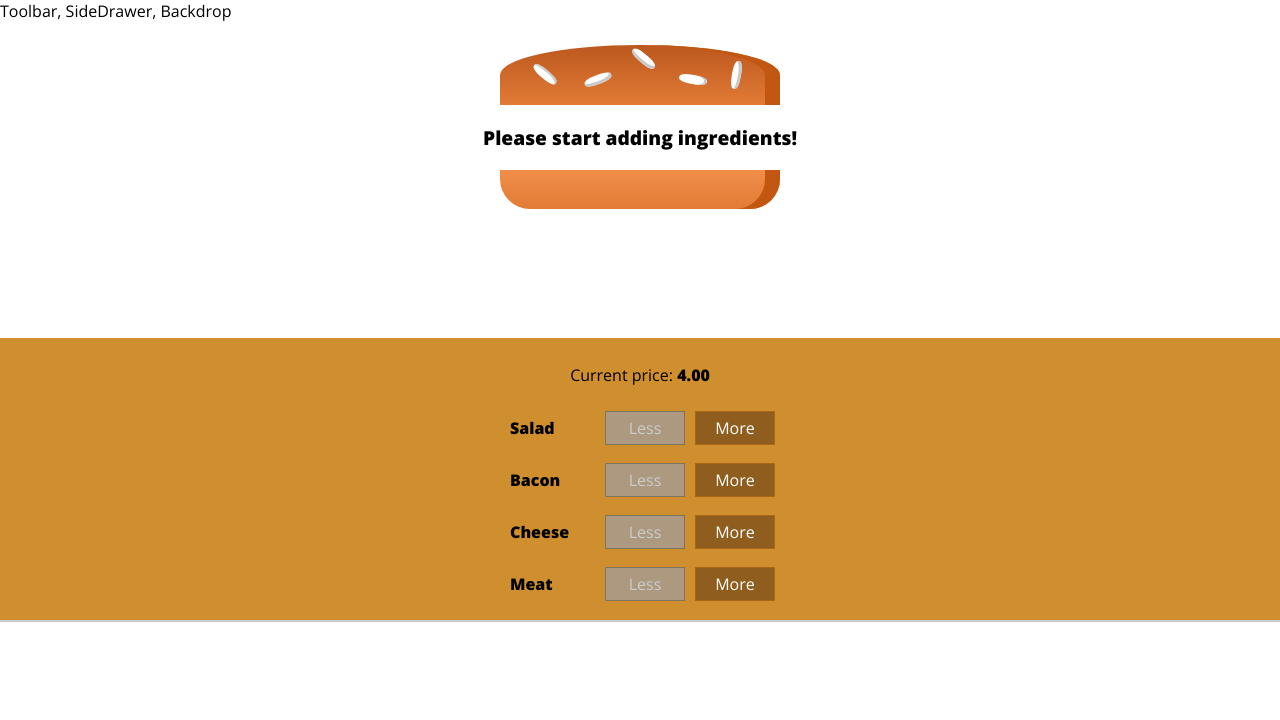
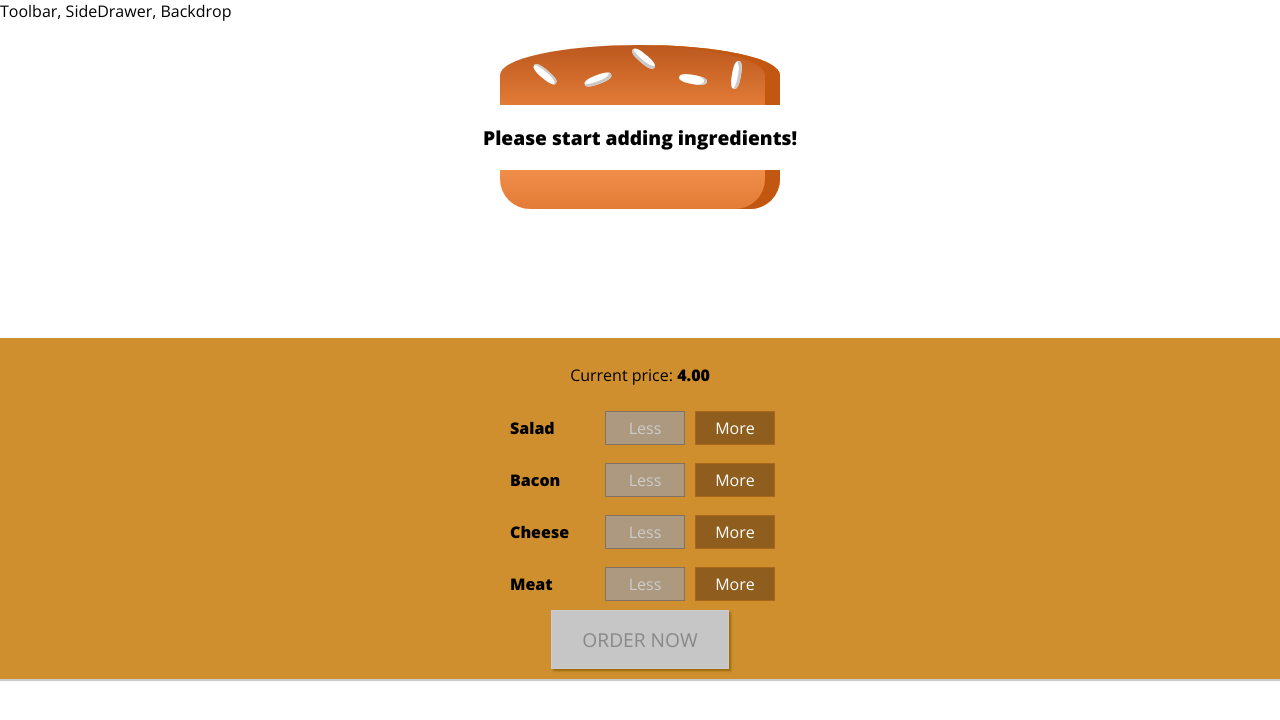
Before and after one commit to felipehermosilla/burger-app, a React (Create React App) app: page / in a window 1280 px wide. Shown: the top 720 px of the page. Built offline with nearby package versions, Linux system fonts and the light colour scheme.

Commit message:
Adding the Order Button

```diff
--- a/src/components/Burger/BuildControls/BuildControls.js
+++ b/src/components/Burger/BuildControls/BuildControls.js
@@ -21,6 +21,9 @@
         removed={() => props.ingredientRemove(ctrl.type)}
         disabled={props.disabled[ctrl.type]}/>
     ))}
+    <button
+    className={classes.OrderButton}
+    disabled={!props.purchasable}>ORDER NOW</button>
   </div>
 );
 
--- a/src/components/Burger/BuildControls/BuildControls.module.css
+++ b/src/components/Burger/BuildControls/BuildControls.module.css
@@ -8,3 +8,45 @@
   margin: auto;
   padding: 10px 0;
 }
+
+
+.OrderButton {
+    background-color: #DAD735;
+    outline: none;
+    cursor: pointer;
+    border: 1px solid #966909;
+    color: #966909;
+    font-family: inherit;
+    font-size: 1.2em;
+    padding: 15px 30px;
+    box-shadow: 2px 2px 2px #966909;
+}
+
+.OrderButton:hover, .OrderButton:active {
+    background-color: #A0DB41;
+    border: 1px solid #966909;
+    color: #966909;
+}
+
+.OrderButton:disabled {
+    background-color: #C7C6C6;
+    cursor: not-allowed;
+    border: 1px solid #ccc;
+    color: #888888;
+}
+
+.OrderButton:not(:disabled) {
+    animation: enable 0.3s linear;
+}
+
+@keyframes enable {
+    0% {
+        transform: scale(1);
+    }
+    60% {
+        transform: scale(1.1);
+    }
+    100% {
+        transform: scale(1);
+    }
+}
--- a/src/containers/BurgerBuilder/BurgerBuilder.js
+++ b/src/containers/BurgerBuilder/BurgerBuilder.js
@@ -25,7 +25,18 @@
       cheese: 0,
       meat: 0
     },
-    totalPrice: 4
+    totalPrice: 4,
+    purchasable: false
+  }
+
+  updatePurchaseState (ingredients) {
+    const sum = Object.keys(ingredients)
+      .map(igkey => {
+        return ingredients[igkey];
+      }).reduce((sum, el) => {
+        return sum + el;
+      }, 0);
+    this.setState({purchasable: sum > 0});
   }
 
   addIngredientHandler = (type) => {
@@ -42,6 +53,7 @@
       totalPrice: newPrice,
       ingredients: updatedIngredients
     });
+    this.updatePurchaseState(updatedIngredients);
   }
 
   removeIngredientHandler = (type) => {
@@ -61,7 +73,9 @@
       totalPrice: newPrice,
       ingredients: updatedIngredients
     });
+    this.updatePurchaseState(updatedIngredients);
   }
+
   render () {
     const disabledInfo = {
       ...this.state.ingredients
@@ -77,6 +91,7 @@
           ingredientAdded={this.addIngredientHandler}
           ingredientRemove={this.removeIngredientHandler}
           disabled={disabledInfo}
+          purchasable={this.state.purchasable}
           price={this.state.totalPrice}/>
       </Aux>
     );
```
